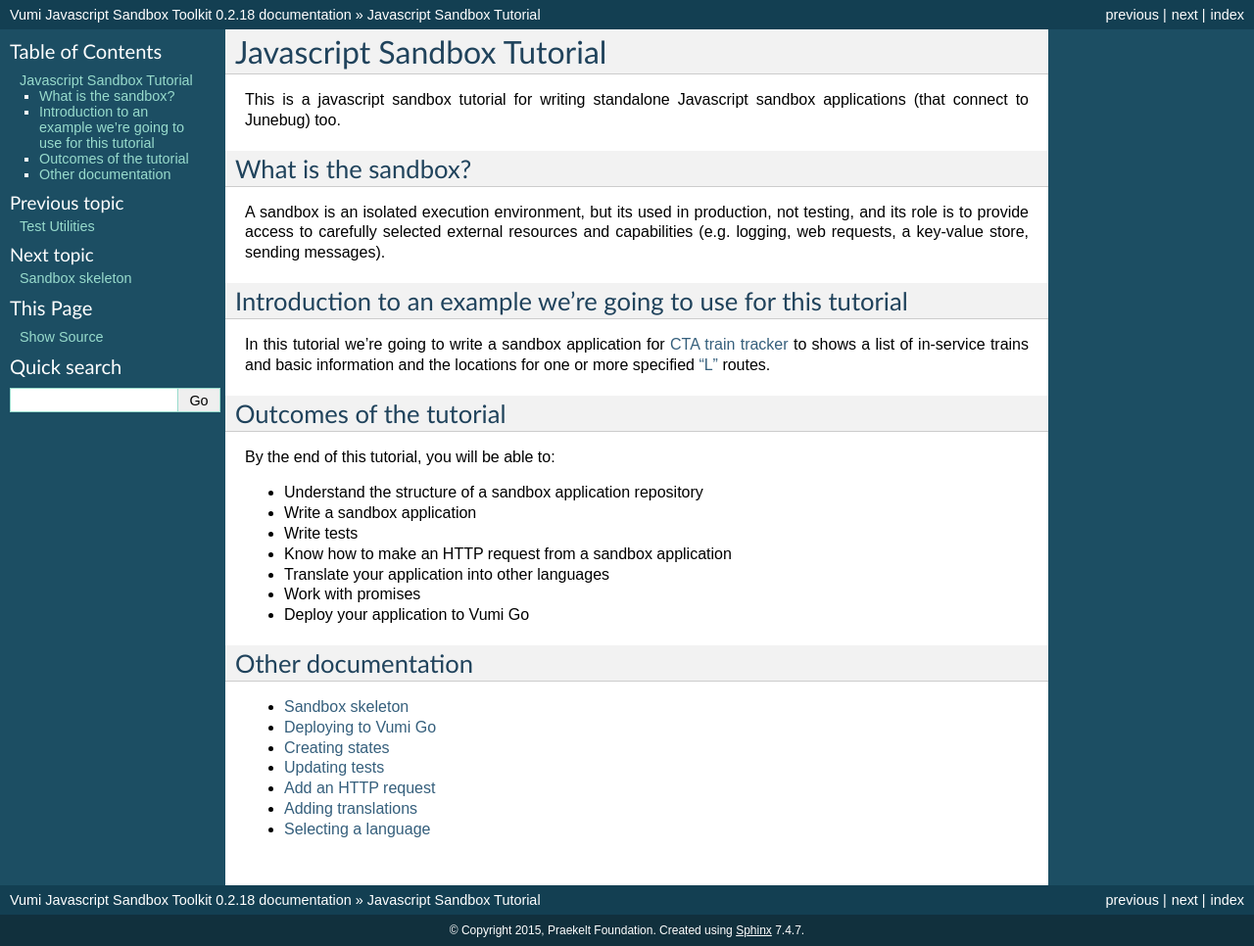
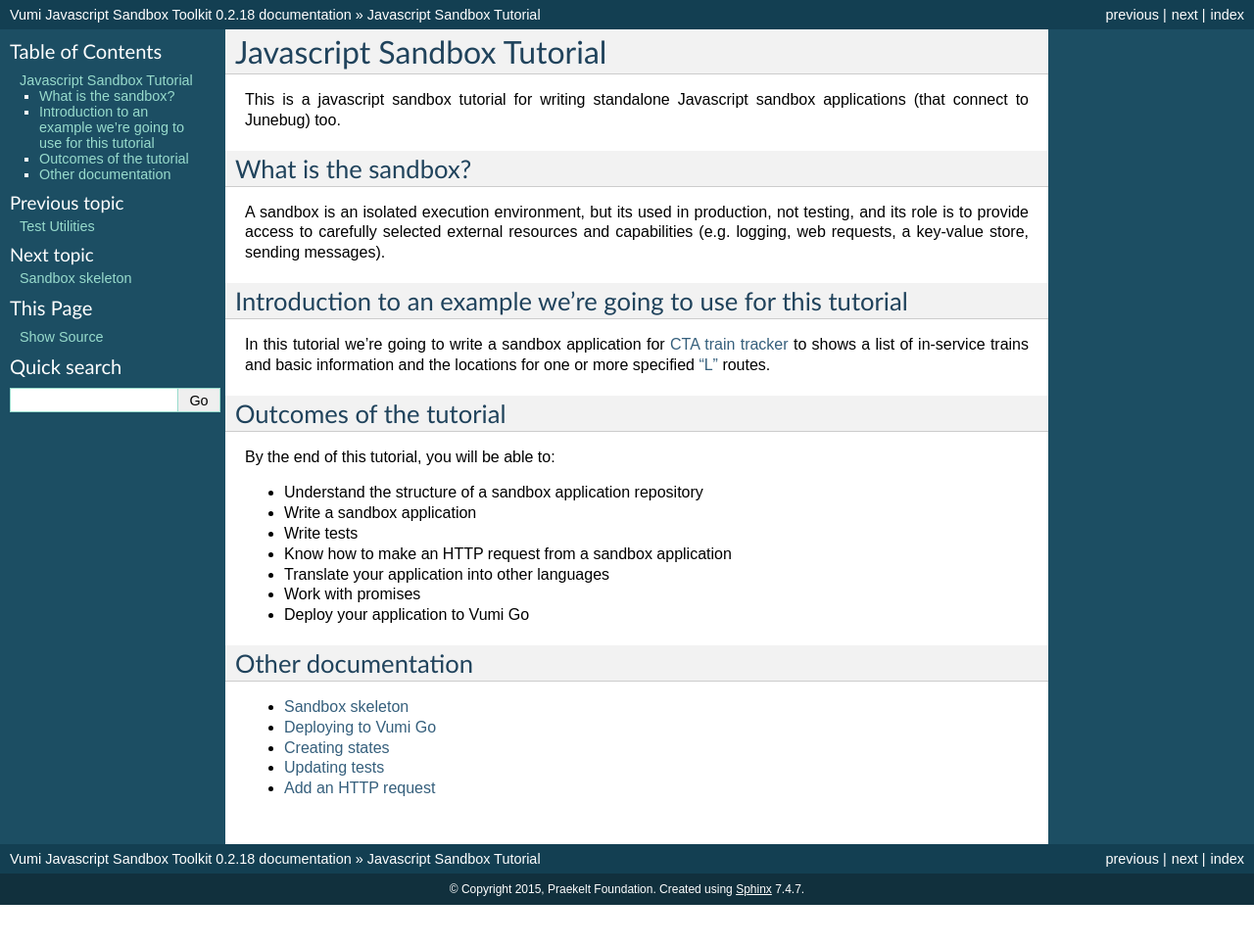
Before and after one commit to praekeltfoundation/vumi-jssandbox-toolkit, a Sphinx documentation site: the page built from docs/tutorial/index.rst, in a window 1280 px wide. Shown: the whole page at 98% size. Built offline with Sphinx 7.4.7, drawn with Linux system fonts in a browser that asks for light colours; after the commit the page ends 924 px from its top, so only the background shows below that.

Commit message:
remove selecting a language and adding translations

```diff
--- a/docs/tutorial/adding_translations.rst
+++ /dev/null
@@ -1,4 +0,0 @@
-Adding translations
-===================
-
-This tutorial is under constructions.
--- a/docs/tutorial/index.rst
+++ b/docs/tutorial/index.rst
@@ -41,5 +41,3 @@ Other documentation
    creating_states.rst
    updating_tests.rst
    add_an_http_request.rst
-   adding_translations.rst
-   selecting_a_language.rst
--- a/docs/tutorial/selecting_a_language.rst
+++ /dev/null
@@ -1,4 +0,0 @@
-Selecting a language
-====================
-
-This tutorial is under constructions.
```
